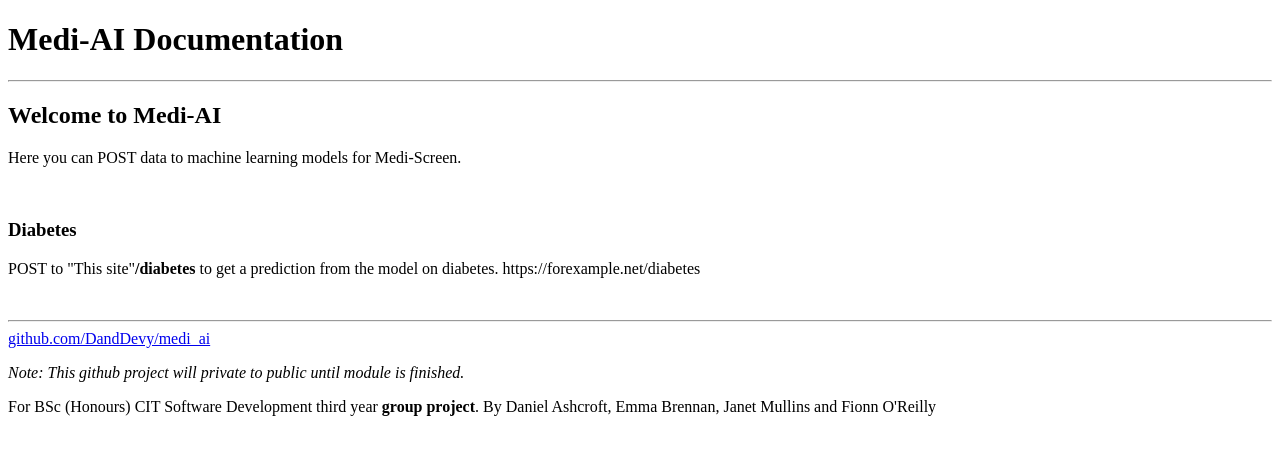
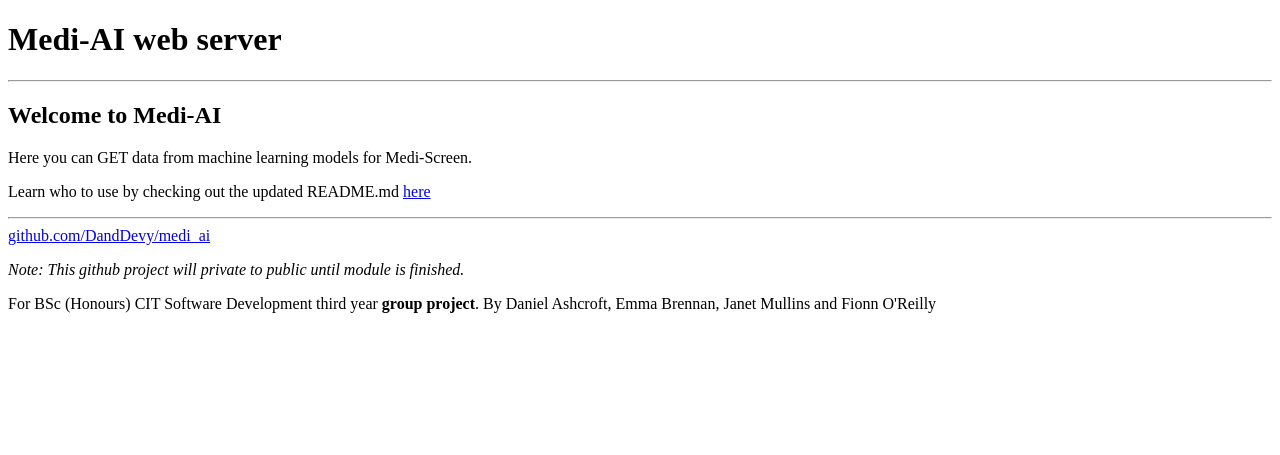
Before and after one commit to DandDevy/medi_ai, a Flask app: page / in a window 1280 px wide. Shown: the top 455 px of the page. Run offline with Flask 2, Linux system fonts and the light colour scheme.

Commit message:
updated the doc.html

```diff
--- a/templates/doc.html
+++ b/templates/doc.html
@@ -6,24 +6,14 @@
   </head>
   <body>
   <header>
-      <h1>Medi-AI Documentation</h1>
+      <h1>Medi-AI web server</h1>
       <hr>
   </header>
   <main>
       <h2>Welcome to Medi-AI</h2>
-      <p>Here you can POST data to machine learning models for Medi-Screen.</p>
+      <p>Here you can GET data from machine learning models for Medi-Screen.</p>
 
-      <br>
-
-      <h3>Diabetes</h3>
-      <p>POST to "This site"<b>/diabetes</b> to get a prediction from the model on diabetes. https://forexample.net/diabetes</p>
-
-
-
-      <br>
-
-
-
+      <p>Learn who to use by checking out the updated README.md <a href="https://github.com/DandDevy/medi_ai/blob/master/README.md">here</a></p>
 
   </main>
   <footer>
```
